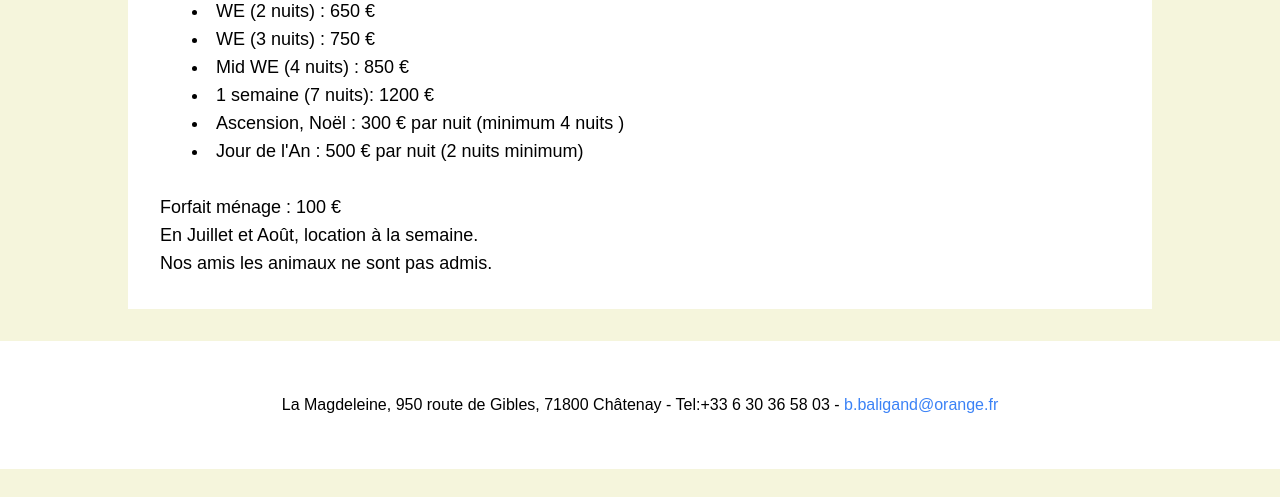
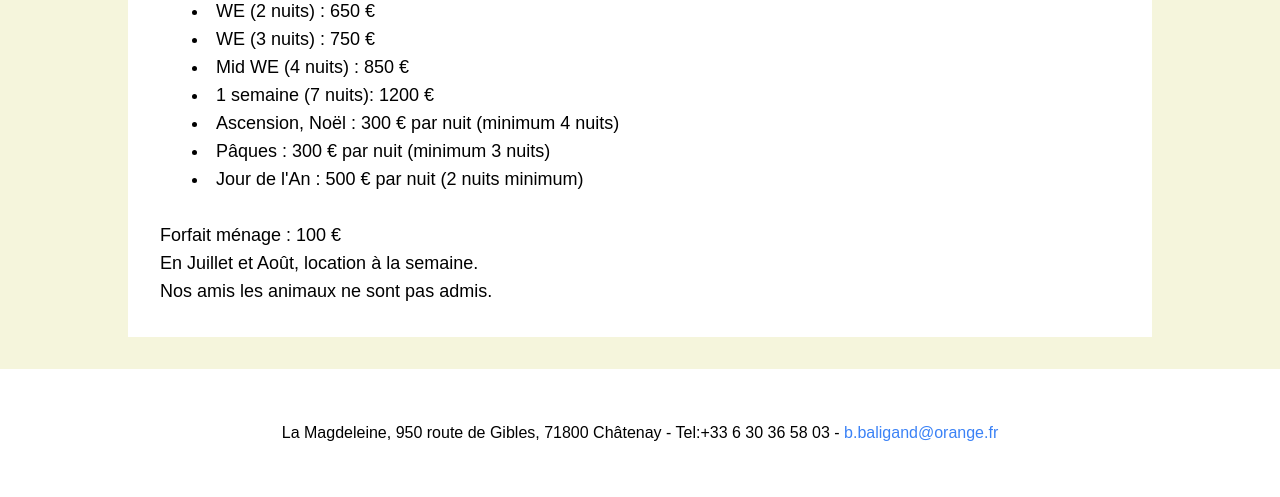
Before and after one commit to lbaligand/site-la-magdeleine, an Astro site: page /tarifs in a window 1280 px wide. Shown: the part 409-906 px from the top of the page. Before the commit the page ends 878 px from the top, so only its background shows below. Built offline with nearby package versions, Linux system fonts and the light colour scheme; Astro itself is replaced by a stand-in of ours; a web font is replaced by a local one.

Commit message:
Update tarifs.astro

```diff
--- a/src/pages/tarifs.astro
+++ b/src/pages/tarifs.astro
@@ -23,7 +23,8 @@ import image2 from "../assets/img/EnseigneLaMagdeleine.jpg";
       <li>WE (3 nuits) : 750 €</li>
       <li>Mid WE (4 nuits) : 850 €</li>
       <li>1 semaine (7 nuits): 1200 €</li>
-      <li>Ascension, Noël : 300 € par nuit (minimum 4 nuits )</li>
+      <li>Ascension, Noël : 300 € par nuit (minimum 4 nuits)</li>
+	  <li>Pâques : 300 € par nuit (minimum 3 nuits)</li>
       <li>Jour de l'An : 500 € par nuit (2 nuits minimum)</li>
     </ul>
     <br />
```
